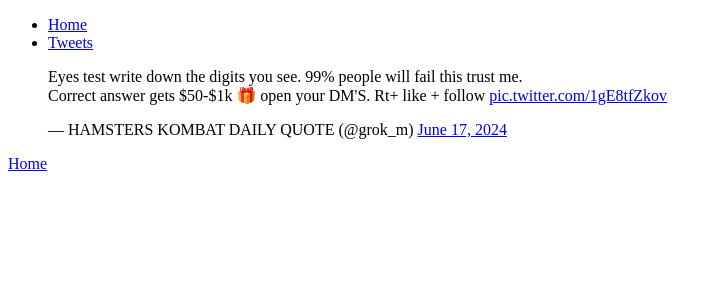
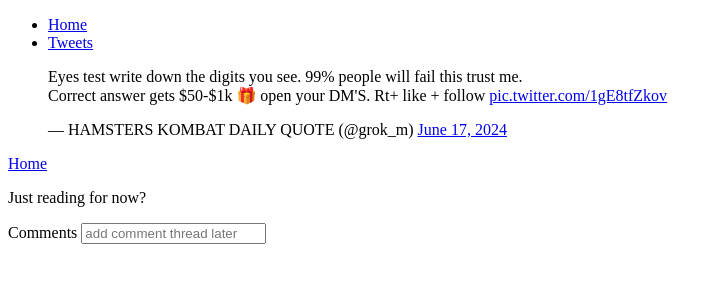
Before and after one commit to AMARAXO/Myfirstrepo, a plain HTML site: page tweets.html in a window 1280 px wide. Shown: the whole page, without its empty margins (0-722 px from the left). Drawn offline with Linux system fonts and the light colour scheme.

Commit message:
Update tweets.html

```diff
--- a/tweets.html
+++ b/tweets.html
@@ -18,7 +18,9 @@
   <a href="index.html">Home</a>
                 </article>
             <aside>
-
+                <p>Just reading for now?</p>
+         <label for="text">Comments</label>
+         <input type="text" id="Text" placeholder="add comment thread later">
             </aside>
             </main>
 </body>
```
